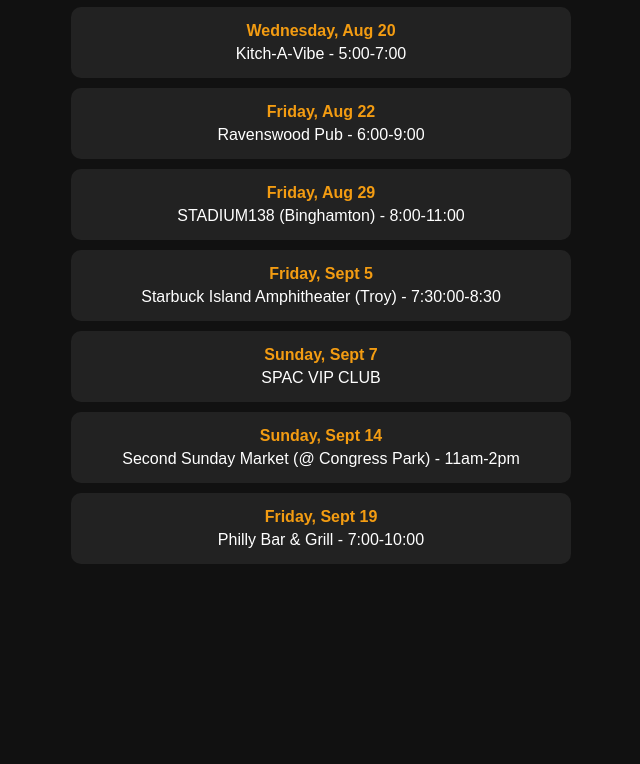
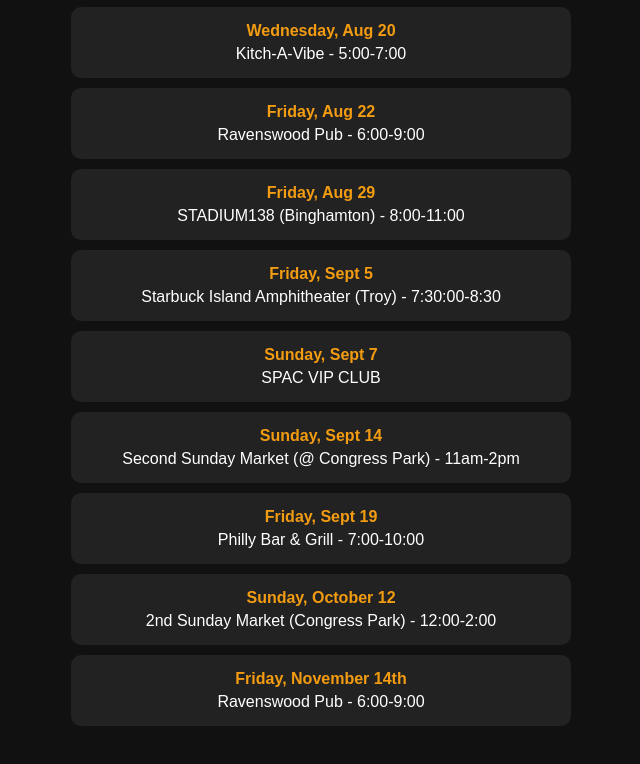
Before and after one commit to Ryanbean11/Upcoming-Shows, a plain HTML site: page index.html in a window 1280 px wide. Shown: the part 2081-2845 px from the top of the page, without its empty margins (319-959 px from the left). Before the commit the page ends 2703 px from the top, so only its background shows below. Drawn offline with Linux system fonts and the light colour scheme.

Commit message:
Update index.html

```diff
--- a/index.html
+++ b/index.html
@@ -183,6 +183,14 @@
   <div class="date">Friday, Sept 19</div>
   <div class="venue">Philly Bar & Grill - 7:00-10:00</div>
 </div>
+<div class="show">
+  <div class="date">Sunday, October 12</div>
+  <div class="venue">2nd Sunday Market (Congress Park) - 12:00-2:00</div>
+</div>
+<div class="show">
+  <div class="date">Friday, November 14th</div>
+  <div class="venue">Ravenswood Pub - 6:00-9:00</div>
+</div>
 
 
 </html
```
